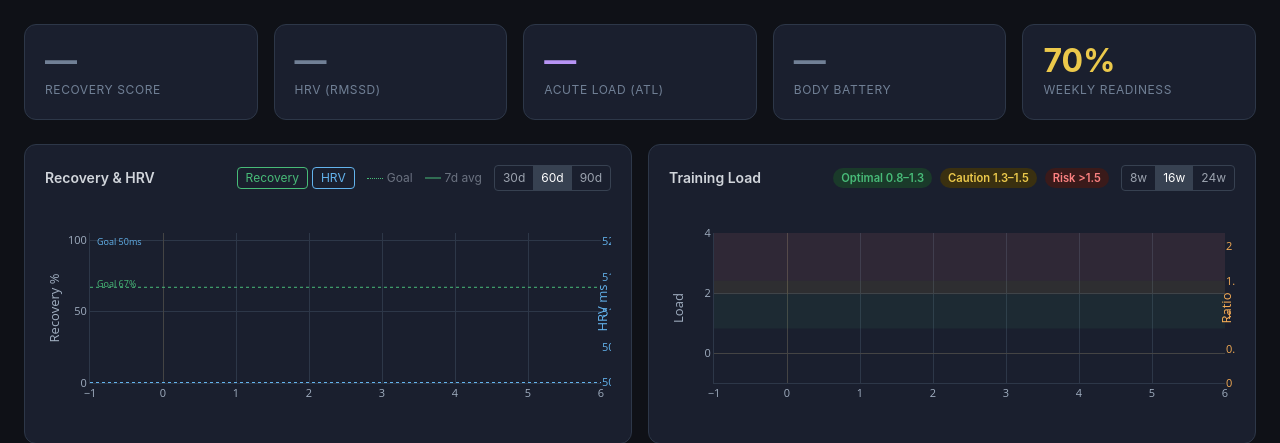
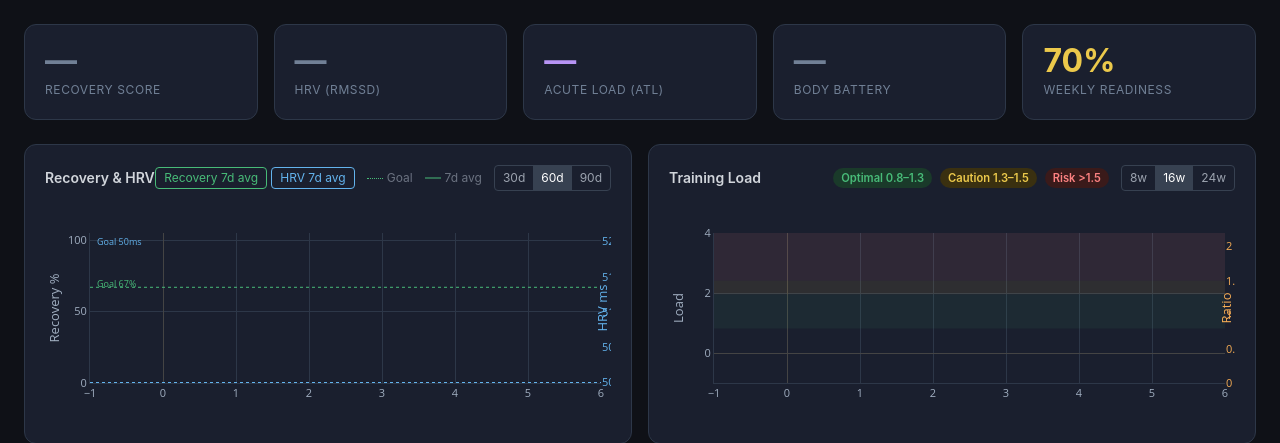
Before and after one commit to Tanarhw/health-dashboard, a FastAPI app: page / in a window 1280 px wide. Shown: the part 61-504 px from the top of the page. Run offline with FastAPI, Linux system fonts and the light colour scheme; data that the repository does not hold is empty; some libraries are stand-ins or nearby versions.

Commit message:
Relabel Recovery/HRV trace toggles to include '7d avg'
Co-Authored-By: Claude Sonnet 4.6 <noreply@anthropic.com>

```diff
--- a/app/templates/dashboard.html
+++ b/app/templates/dashboard.html
@@ -12,9 +12,9 @@
       <div class="flex items-center gap-3">
         <div class="flex gap-1">
           <button id="btnRecoveryLine" onclick="toggleTrace('chartRecovery', [0,1], this)"
-            class="text-xs px-2 py-0.5 rounded border transition" style="color:#48bb78;border-color:#48bb78">Recovery</button>
+            class="text-xs px-2 py-0.5 rounded border transition" style="color:#48bb78;border-color:#48bb78">Recovery 7d avg</button>
           <button id="btnHrvLine" onclick="toggleTrace('chartRecovery', [2,3], this)"
-            class="text-xs px-2 py-0.5 rounded border transition" style="color:#63b3ed;border-color:#63b3ed">HRV</button>
+            class="text-xs px-2 py-0.5 rounded border transition" style="color:#63b3ed;border-color:#63b3ed">HRV 7d avg</button>
         </div>
         <div class="flex gap-3 text-xs text-gray-500">
           <span class="flex items-center gap-1"><span style="display:inline-block;width:16px;border-top:1px dotted #48bb78"></span>Goal</span>
```
